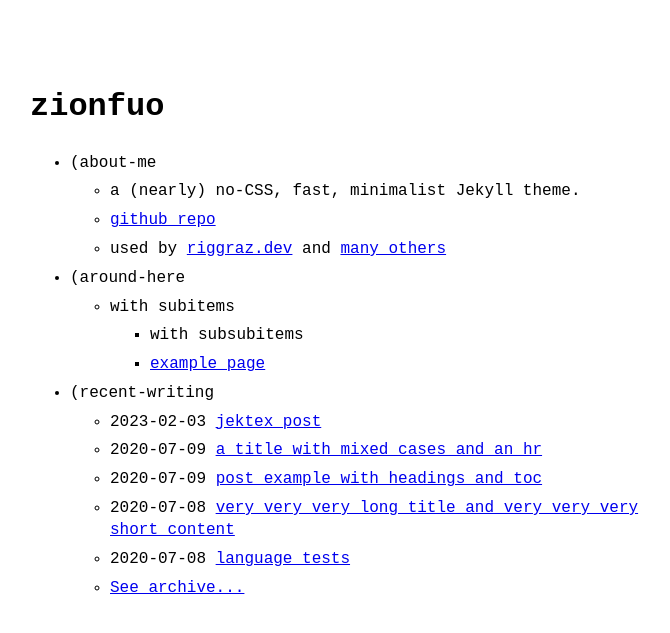
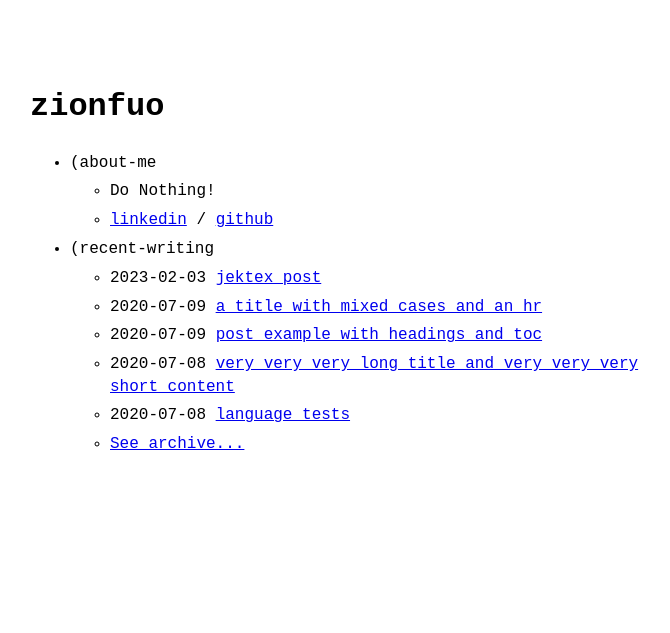
Before and after one commit to zionfuo/zionfuo.github.io, a Jekyll site: the page built from index.md, in a window 1280 px wide. Shown: the top 633 px of the page, without its empty margins (2-672 px from the left). Built offline with Jekyll 4.4.1, drawn with Linux system fonts in a browser that asks for light colours.

Commit message:
Update menu.yml

```diff
--- a/_data/menu.yml
+++ b/_data/menu.yml
@@ -4,18 +4,8 @@
 entries:
   - title: (about-me
     entries:
-      - title: a (nearly) no-CSS, fast, minimalist Jekyll theme.
-      - title: github repo
-        url: https://github.com/riggraz/no-style-please
-      - title: "used by <a href='https://riggraz.dev'>riggraz.dev</a> and <a href='https://github.com/riggraz/no-style-please/network/dependents'>many others</a>"
-
-  - title: (around-here
-    entries:
-      - title: with subitems
-        entries:
-          - title: with subsubitems
-          - title: example page
-            url: about.html
+      - title: Do Nothing!
+      - title: "<a href='https://www.linkedin.com/in/guofengwang/'>linkedin</a> / <a href='https://github.com/zionfuo'>github</a>"
 
   - title: (recent-writing
     post_list:
```
